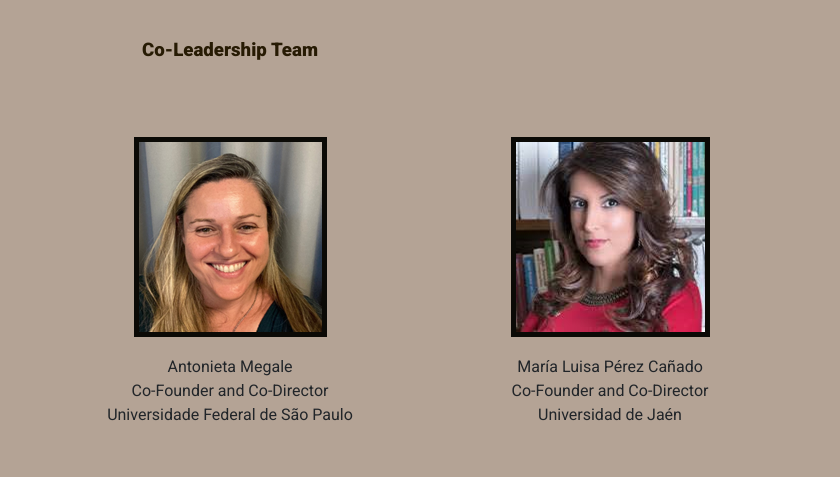
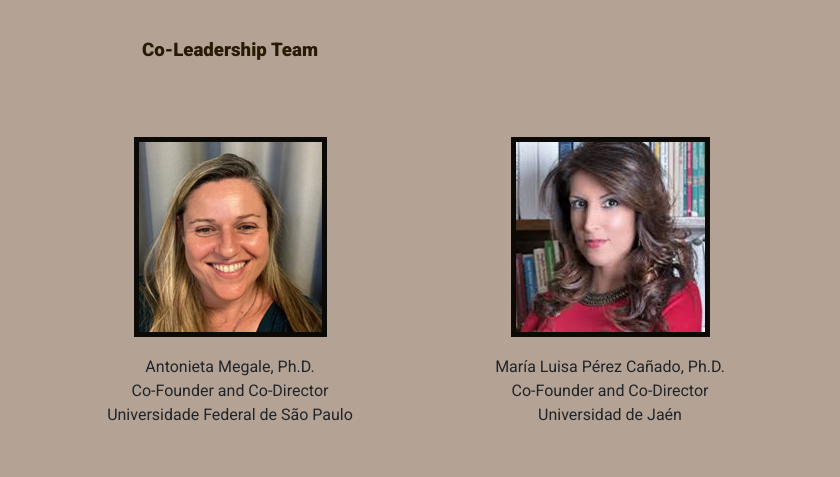
Before and after one commit to dakshashra/iceberg, a website with bundled scripts: page index.html in a window 1280 px wide. Shown: the part 820-1297 px from the top of the page, 410-1250 px from the left. Built offline with nearby package versions, Linux system fonts and the light colour scheme; a web font is replaced by a local one.

Commit message:
added pfhs

```diff
--- a/index.html
+++ b/index.html
@@ -181,7 +181,7 @@
             <div class="col">
               <img class="fndimg" src="./assets/images/antoniota.png" />
               <br />
-              Antonieta Megale
+              Antonieta Megale, Ph.D.
               <br />
               Co-Founder and Co-Director
               <br />
@@ -190,7 +190,7 @@
             <div class="col">
               <img class="fndimg" src="./assets/images/luisamaria.png" />
               <br />
-              María Luisa Pérez Cañado
+              María Luisa Pérez Cañado, Ph.D.
               <br />
               Co-Founder and Co-Director
               <br />
```
